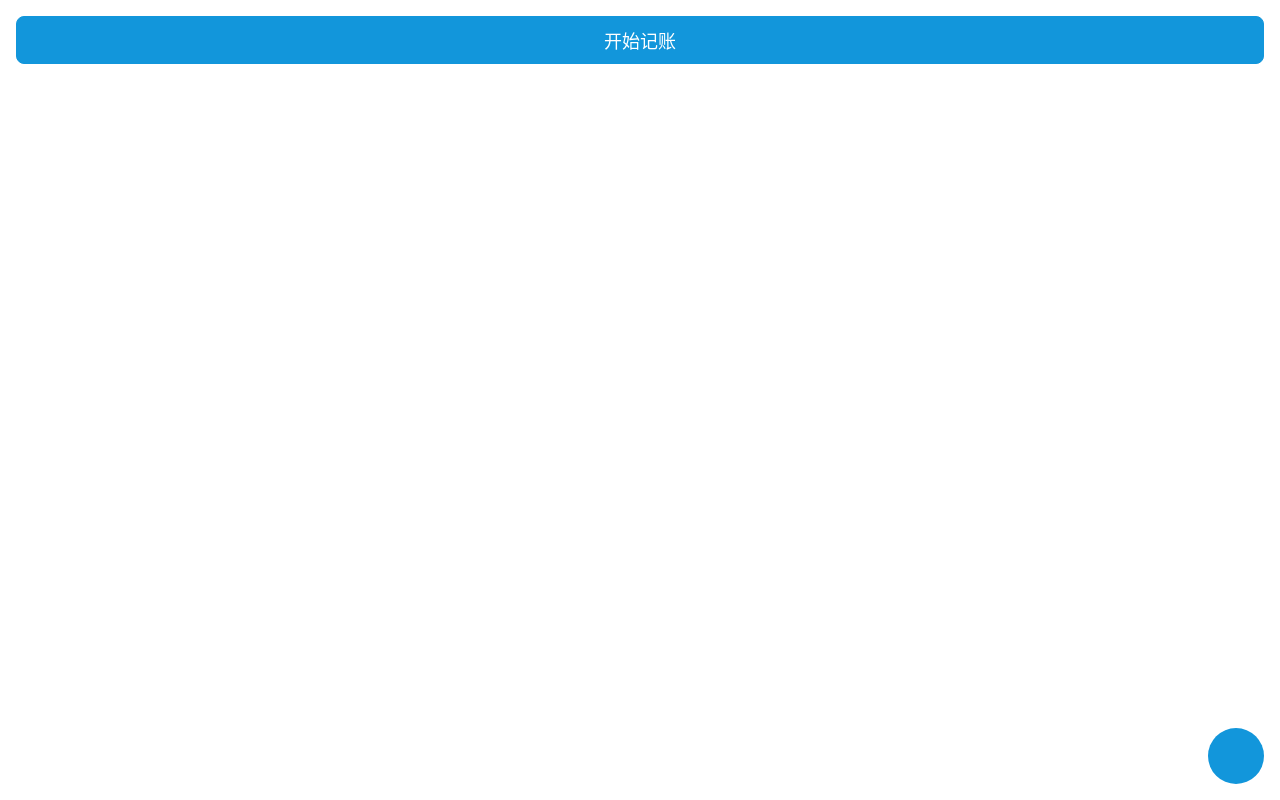
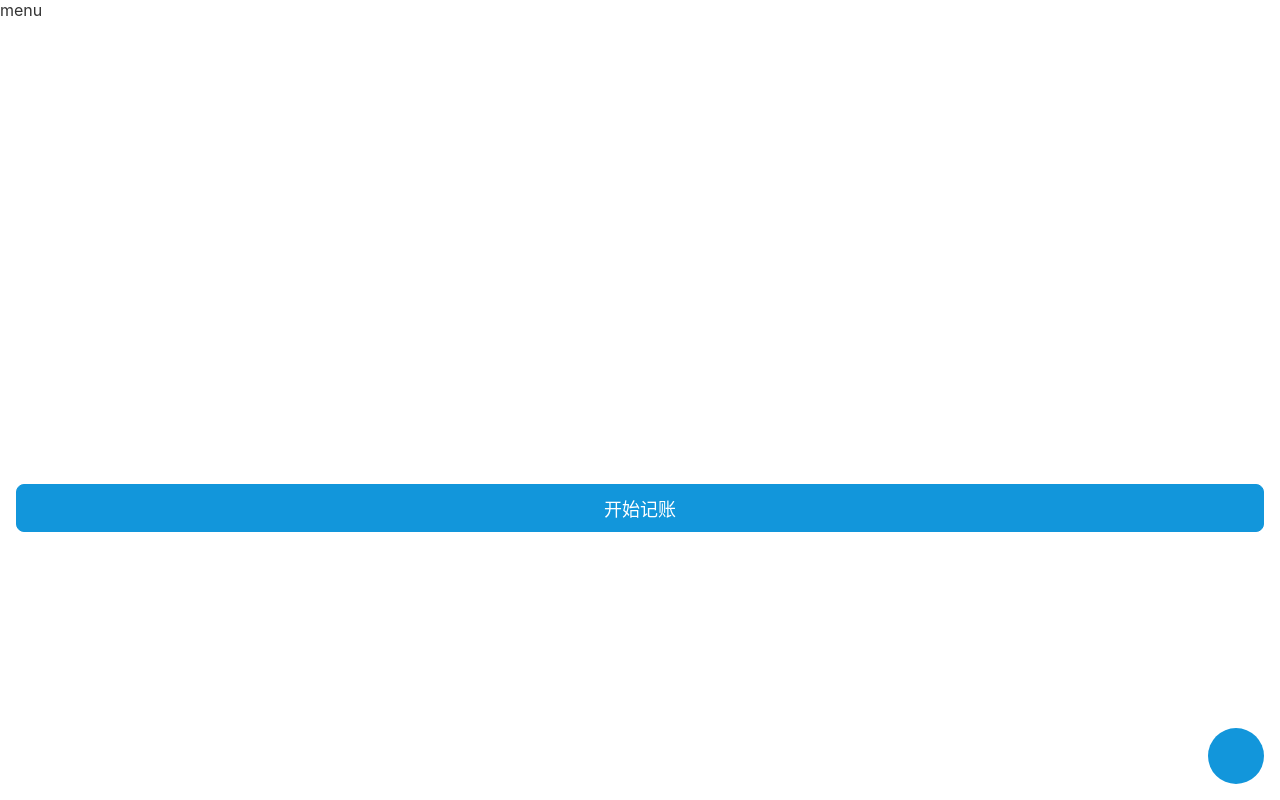
Before and after one commit to Jimmy-22/book-keeping, a Vue app: page /#/start in a window 1280 px wide. Built offline with nearby package versions, Linux system fonts and the light colour scheme.

Commit message:
完成Center组件

```diff
--- /dev/null
+++ b/src/shared/Center.module.scss
@@ -0,0 +1,11 @@
+.center {
+  display: flex;
+  justify-content: center;
+  align-items: center;
+  &.horizontal {
+    flex-direction: row;
+  }
+  &.vertical {
+    flex-direction: column;
+  }
+}
--- /dev/null
+++ b/src/shared/Center.tsx
@@ -0,0 +1,23 @@
+import { defineComponent, PropType } from "vue";
+import s from './Center.module.scss'
+const directionMap = {
+  '-': 'horizontal',
+  '|': 'vertical'
+}
+export const Center = defineComponent({
+  props: {
+    direction: {
+      type: String as PropType<'-' | '|'>,
+      default: 'horizontal'
+    }
+  },
+  setup(props, context) {
+    const extraClass = directionMap[props.direction]
+    console.log(extraClass)
+    return () => (
+      <div class={[s.center, extraClass]}>{
+        context.slots.default?.()
+      }</div>
+    )
+  }
+})
--- a/src/views/StartPage.module.scss
+++ b/src/views/StartPage.module.scss
@@ -4,3 +4,7 @@
     padding: 16px 16px;
   }
 }
+
+.welcome1_wrapper {
+  padding: 160px 0;
+}
--- a/src/views/StartPage.tsx
+++ b/src/views/StartPage.tsx
@@ -1,7 +1,9 @@
 import { defineComponent } from "vue";
 import s from './StartPage.module.scss';
 import { Button } from '../shared/Button';
+import { Center } from '../shared/Center';
 import { PlusButton } from '../shared/PlusButton';
+import { Icon } from "../shared/Icon";
 export const StartPage = defineComponent({
   setup: (props, context) => {
     const onClick = () => {
@@ -9,6 +11,10 @@ export const StartPage = defineComponent({
     }
     return () => (
       <div>
+        <nav>menu</nav>
+        <Center class={s.welcome1_wrapper}>
+          <Icon name="welcome1" style={{width: '128px', height: '128px'}}/>
+        </Center>
         <div class={s.button_wrapper}>
           <Button class={s.button} onClick={onClick}>开始记账</Button>
         </div>
```
